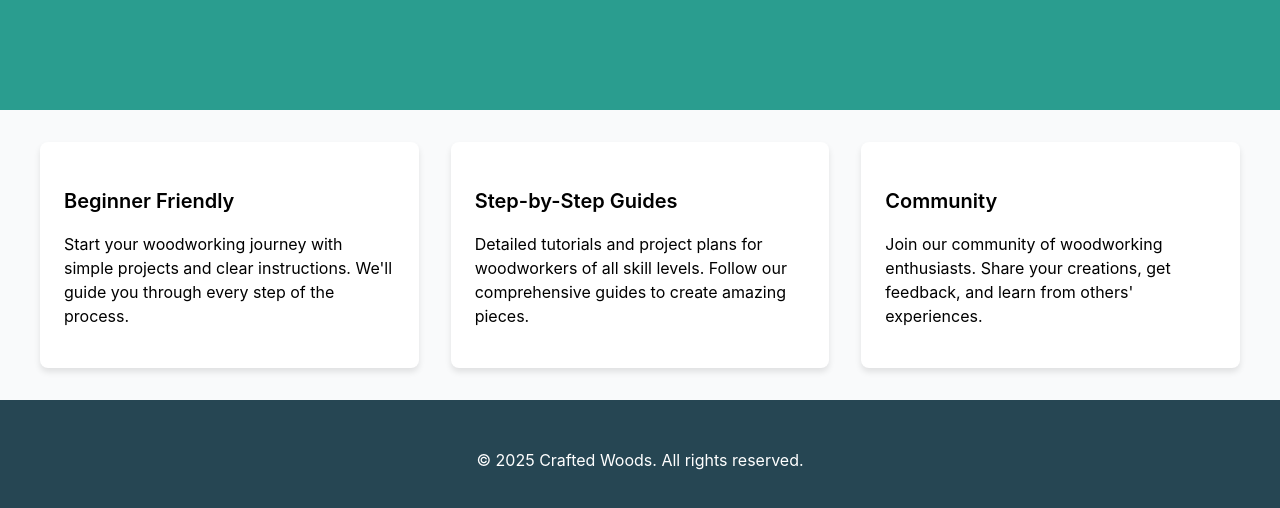
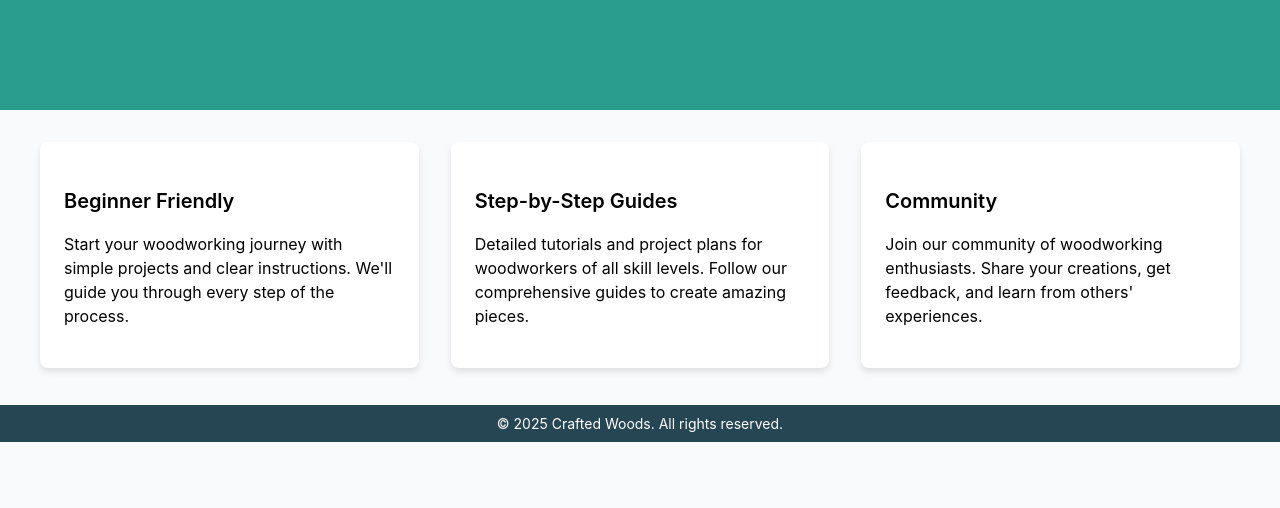
Before and after one commit to OlegArtemiev/sitefordemo, a plain HTML site: page index.html in a window 1280 px wide. Shown: the part 358-866 px from the top of the page. After the commit the page ends 800 px from the top, so only its background shows below. Drawn offline with Linux system fonts and the light colour scheme.

Commit message:
upd styles

```diff
--- a/index.html
+++ b/index.html
@@ -18,7 +18,7 @@
             </div>
         </div>
     </nav>
-
+    <main>
     <!-- Hero section -->
     <div class="hero">
         <div class="hero-content">
@@ -46,7 +46,7 @@
             </div>
         </div>
     </div>
-
+</main>
     <!-- Footer -->
     <footer class="footer">
         <p>&copy; 2025 Crafted Woods. All rights reserved.</p>
--- a/styles.css
+++ b/styles.css
@@ -10,6 +10,9 @@
 
 body {
     margin: 0;
+    min-height: 100vh;
+    display: flex;
+    flex-direction: column;
     font-family: -apple-system, BlinkMacSystemFont, 'Segoe UI', Roboto, Oxygen, Ubuntu, Cantarell, sans-serif;
     line-height: 1.5;
     background-color: var(--bg-light);
@@ -143,7 +146,7 @@ body {
 .footer {
     background-color: var(--primary-color);
     color: var(--text-light);
-    padding: 2rem;
+    padding: 0.5rem;
     text-align: center;
 }
 
@@ -181,3 +184,12 @@ body {
         justify-content: space-around;
     }
 }
+
+main {
+    flex: 1;
+}
+
+.footer p {
+    margin: 0;
+    font-size: 0.875rem;
+}
```
Also changed, not shown: projects.html (+2 -2 lines), tools.html (+2 -2 lines).
